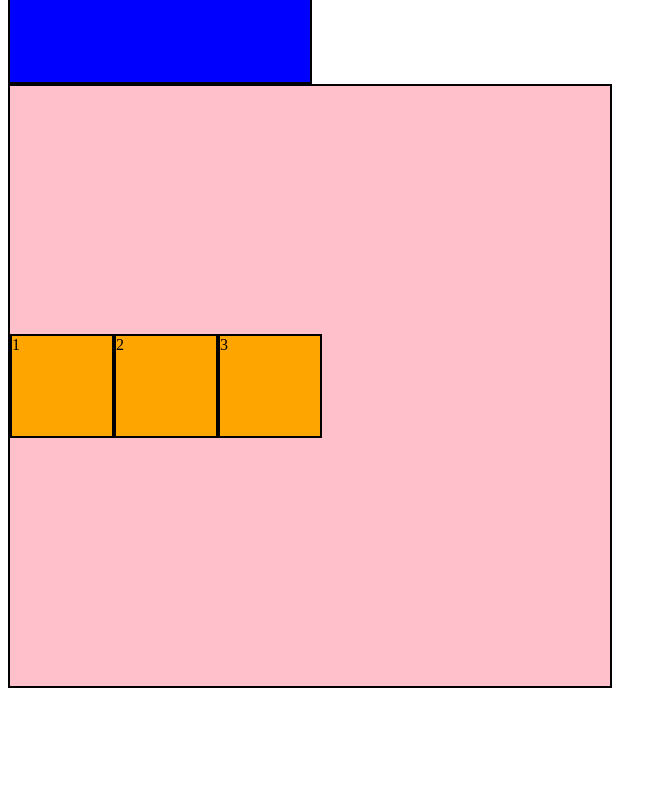
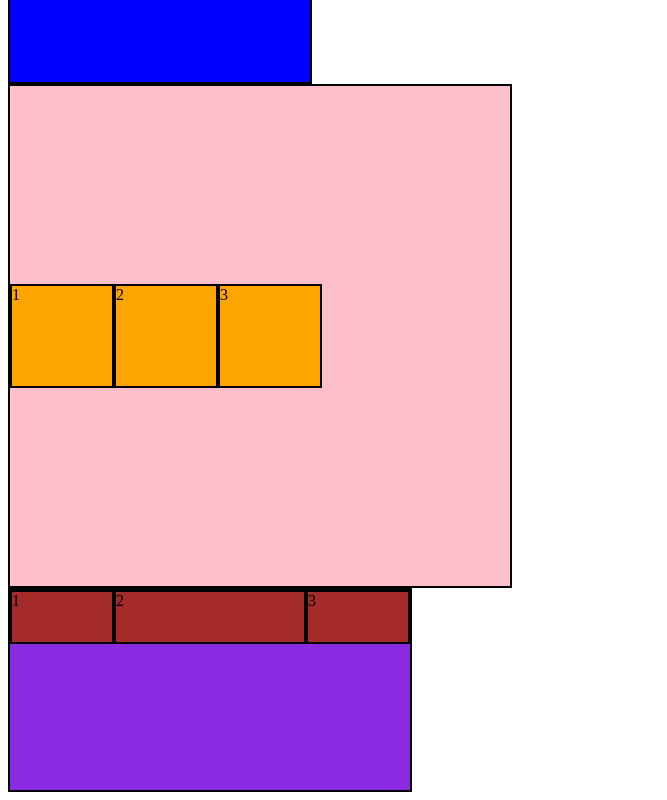
Before and after one commit to ValentinaPrior/lab06, a plain HTML site: page index.html in a window 1280 px wide. Shown: the part 4582-5382 px from the top of the page, without its empty margins (0-667 px from the left). Before the commit the page ends 5278 px from the top, so only its background shows below. Drawn offline with Linux system fonts and the light colour scheme.

Commit message:
up to q15

```diff
--- a/index.html
+++ b/index.html
@@ -165,7 +165,12 @@ lang="en"></html>
         <div class="flex1">2</div>
         <div class="flex1">3</div>
 
+    </div>
 
+    <div class="Question-15">
+        <div class="flex2">1</div>
+        <div class="flex3">2</div>
+        <div class="flex4">3</div>
     </div>
 
 
--- a/style.css
+++ b/style.css
@@ -121,8 +121,8 @@ div{
     height:100px;
 }
 .Question-14{
-    height:600px;
-    width:600px;
+    height:500px;
+    width:500px;
     background-color: pink;
     display:flex;
     align-content:center;
@@ -134,3 +134,29 @@ div{
     display:inline-block;
     background-color:orange;
 }
+.Question-15{
+    display:flex;
+    height:200px;
+    width:400px;
+    background:blueviolet;
+
+}
+.flex2{
+    width:100px;
+    height:50px;
+    display:inline-block;
+    background-color: brown;
+}
+.flex3{
+    width:100px;
+    height:50px;
+    display:inline-block;
+    flex-grow:2;
+    background-color: brown;
+}
+.flex4{
+    width:100px;
+    height:50px;
+    display:inline-block;
+    background-color: brown;
+}
```
